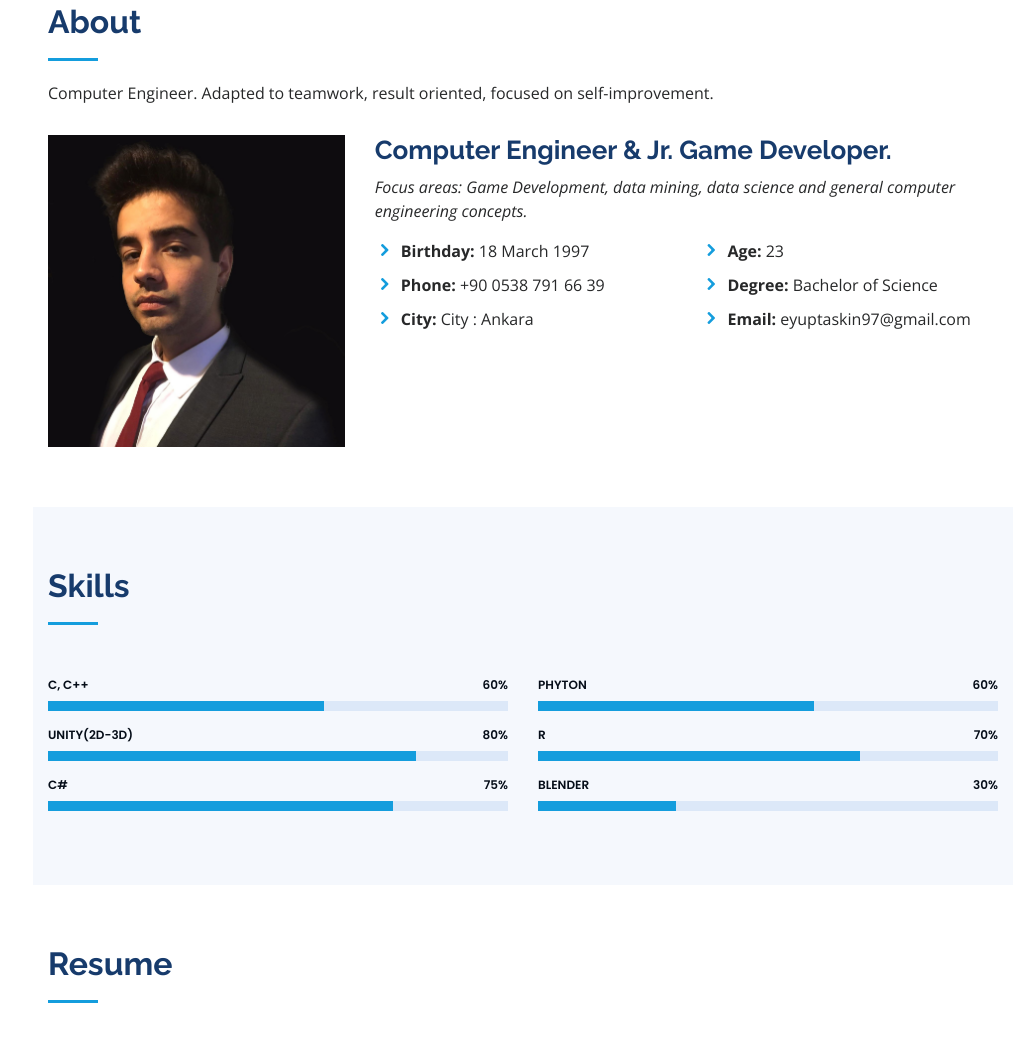
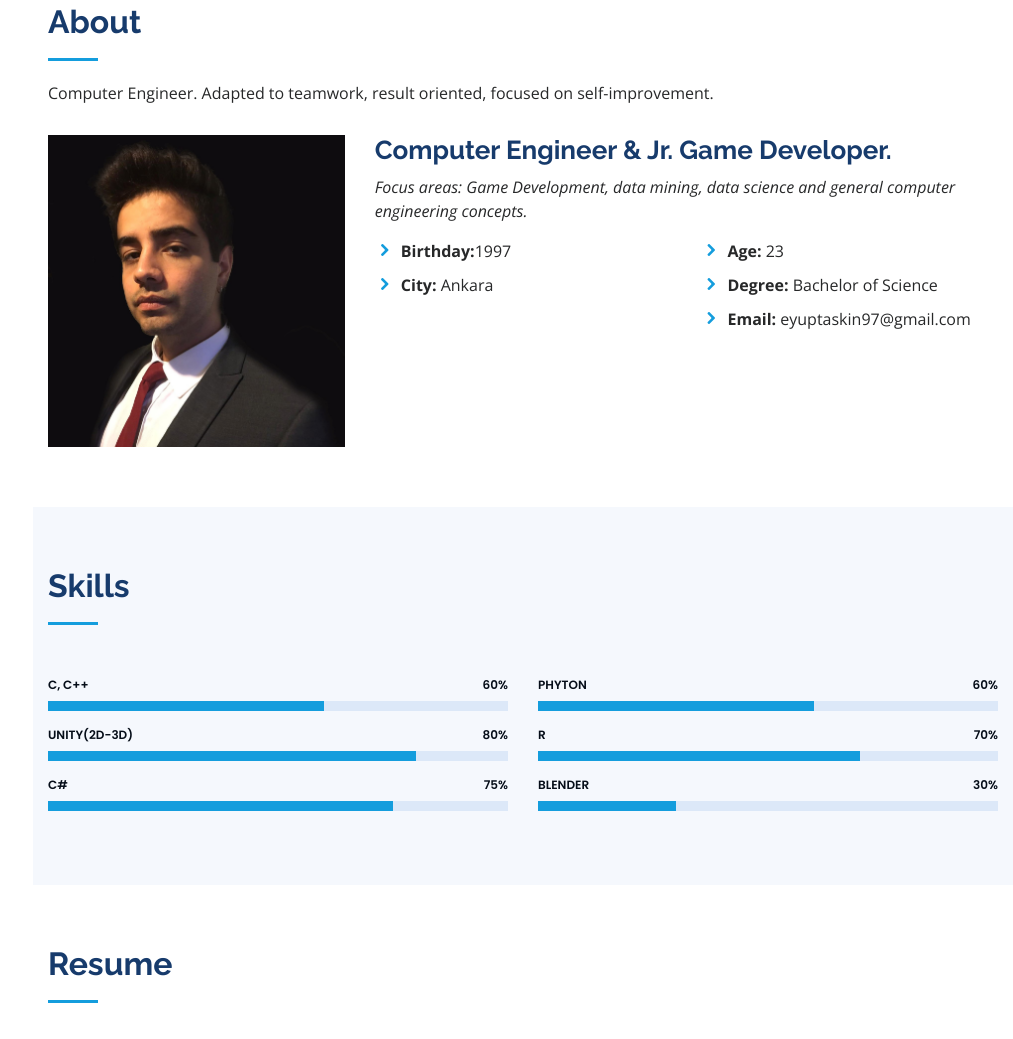
Before and after one commit to kurumsaleyup/kurumsaleyup.github.io, a plain HTML site: page index.html in a window 1280 px wide. Shown: the part 857-1896 px from the top of the page, without its empty margins (267-1280 px from the left). Drawn offline with nearby package versions, Linux system fonts and the light colour scheme.

Commit message:
aboutfix

```diff
--- a/index.html
+++ b/index.html
@@ -103,9 +103,9 @@
             <div class="row">
               <div class="col-lg-6">
                 <ul>
-                  <li><i class="icofont-rounded-right"></i> <strong>Birthday:</strong> 18 March 1997</li>
-                  <li><i class="icofont-rounded-right"></i> <strong>Phone:</strong> +90 0538 791 66 39</li>
-                  <li><i class="icofont-rounded-right"></i> <strong>City:</strong> City : Ankara</li>
+                  <li><i class="icofont-rounded-right"></i> <strong>Birthday:</strong>1997</li>
+                  <!-- <li><i class="icofont-rounded-right"></i> <strong>Phone:</strong> +90 0538 791 66 39</li> -->
+                  <li><i class="icofont-rounded-right"></i> <strong>City:</strong> Ankara</li>
                 </ul>
               </div>
               <div class="col-lg-6">
```
